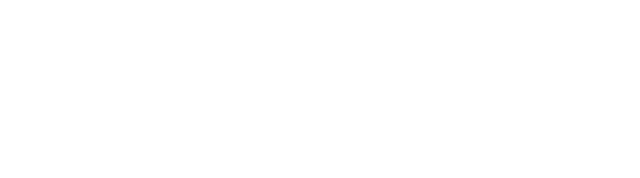
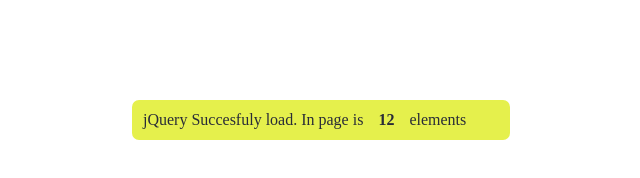
Before and after one commit to martinsdeee/structure, a plain HTML site: page index.html in a window 1280 px wide. Shown: the whole page, without its empty margins (319-959 px from the left). Drawn offline with nearby package versions, Linux system fonts and the light colour scheme.

Commit message:
Base Structure+

```diff
--- a/assets/css/style.css
+++ b/assets/css/style.css
@@ -0,0 +1,20 @@
+/*
+
+Colors
+=====================
+yellowgreen = #E5F04C
+darkgray = #292C37
+
+*/
+body{
+	color:#F1EFA5;
+}
+
+/* Delete test style */
+#messages{margin:100px auto;width:378px;}
+#messages * { padding:11px;	border-radius: 7px;}
+#jquery_error {	background: #B11623; display:block; }
+#jquery_success { display:none;	background: #E5F04C;color:#292C37;}
+.js #jquery_success { display:block;}
+.js #jquery_error {	display:none;}
+/* End delete test style*/
--- a/assets/js/app.js
+++ b/assets/js/app.js
@@ -1,4 +1,14 @@
 (function(){
+	// Based on this it's possible styled DOM elements js:enable and js:disable
+	$('html').addClass('js');
 
-	alert('Hello from JQuery! In Page is '+$('*').size()+ 'elements');
+	// Delete test function
+	function test_jquery() {
+		var elementCount = $('*').size();
+		$('#elements').html(elementCount);
+	}
+	test_jquery();
+	// End delete test function
+
+
 })();
--- a/index.html
+++ b/index.html
@@ -3,9 +3,19 @@
 <head>
 	<meta charset="utf-8">
 	<title>Small Project</title>
-	<script type="text/javascript" src="http://ajax.googleapis.com/ajax/libs/jquery/2/jquery.js"></script>
+	<link rel="stylesheet" href="assets/css/style.css">
+	<script type="text/javascript" src="http://ajax.googleapis.com/ajax/libs/jquery/1/jquery.js"></script>
 </head>
 <body>
+
+
+	<!-- delete -->
+		<div id="messages">
+			<div id="jquery_error">Can't load jQuery.</div>
+			<div id="jquery_success">jQuery Succesfuly load. In page is <strong id="elements"></strong> elements</div>
+		</div>
+	<!-- end delete -->
+
 	<script src="assets/js/app.js"></script>
 </body>
 </html>
```
Also changed, not shown: 1 other file.
